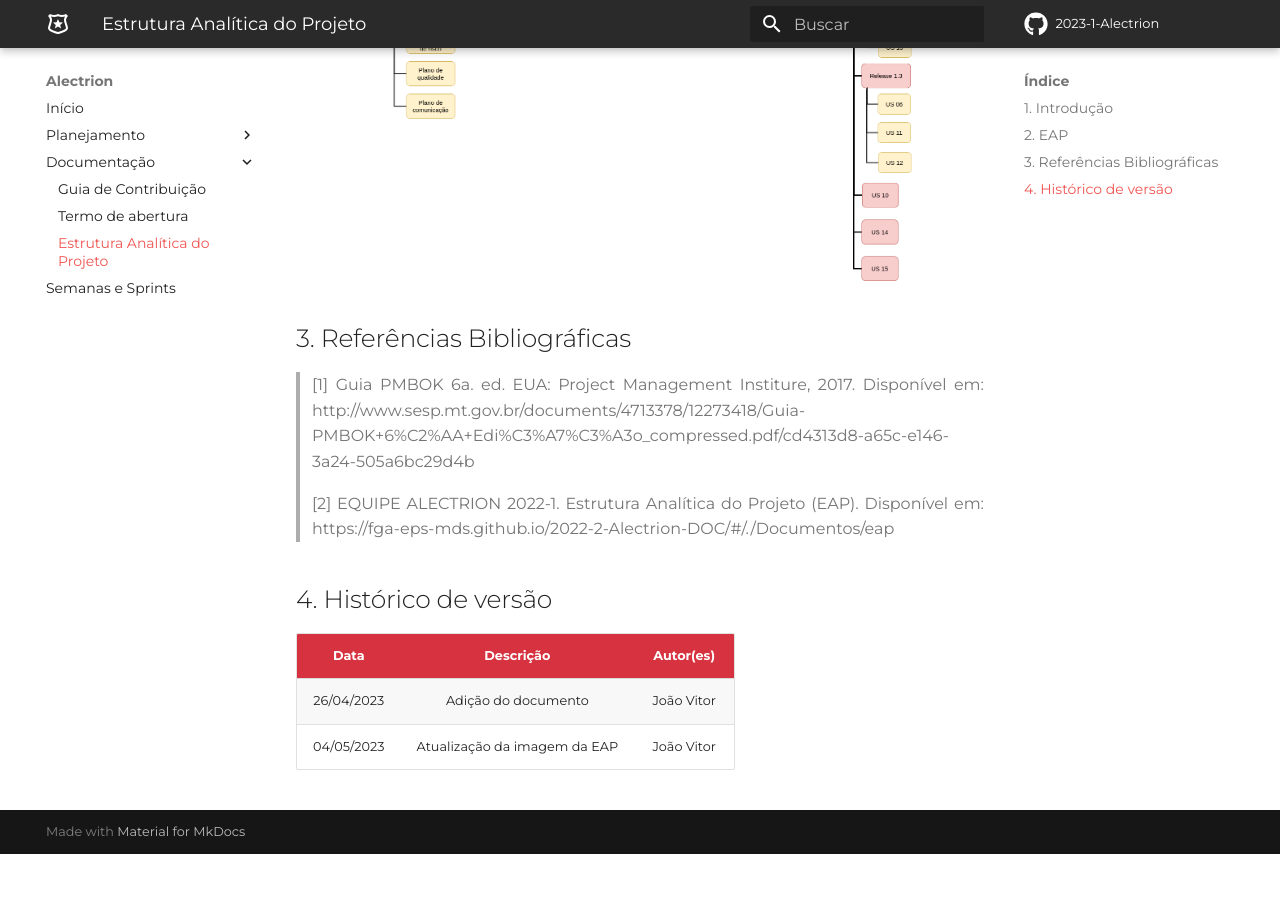
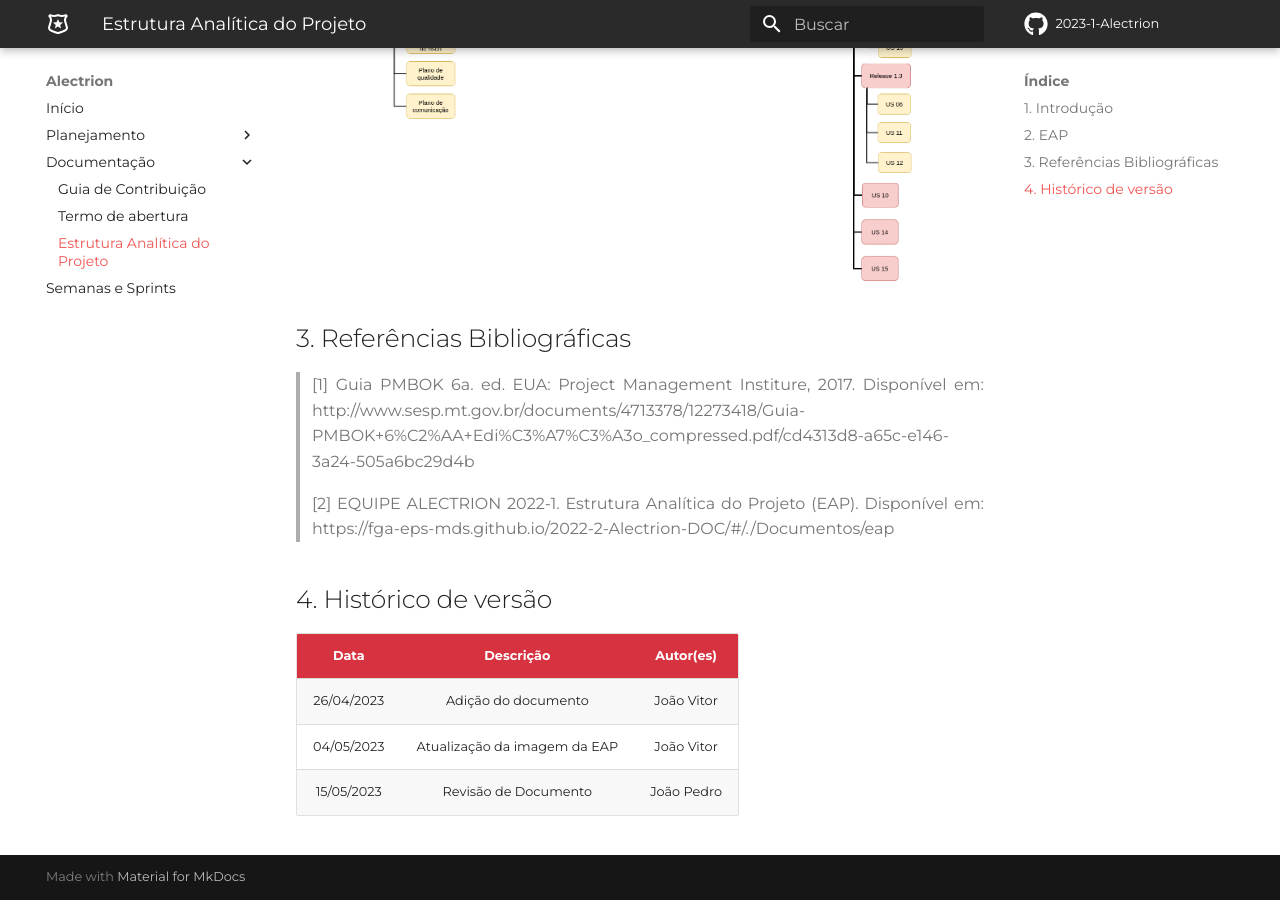
Before and after one commit to fga-eps-mds/2023-1-Alectrion-DOC, an MkDocs documentation site: the page built from docs/documentacao/eap.md, in a window 1280 px wide and 900 px high, scrolled down 837 px. Built offline with MkDocs 1.6.1 and Material for MkDocs 9.7.7, drawn with Linux system fonts in a browser that asks for light colours; some web fonts are replaced; comment, search, counter and statistics services are not loaded; before the commit the page ends 1691 px from its top, so only the background shows below that.

Commit message:
#18 feat: adicionada revisão no histórico de versão

```diff
--- a/docs/documentacao/eap.md
+++ b/docs/documentacao/eap.md
@@ -28,3 +28,4 @@ A imagem 1 abaixo mostra a EAP para o projeto Alectrion.
 |--------|-------------|--------------|
 |26/04/2023| Adição do documento | João Vitor |
 |04/05/2023| Atualização da imagem da EAP | João Vitor |
+|15/05/2023| Revisão de Documento | João Pedro |
```
